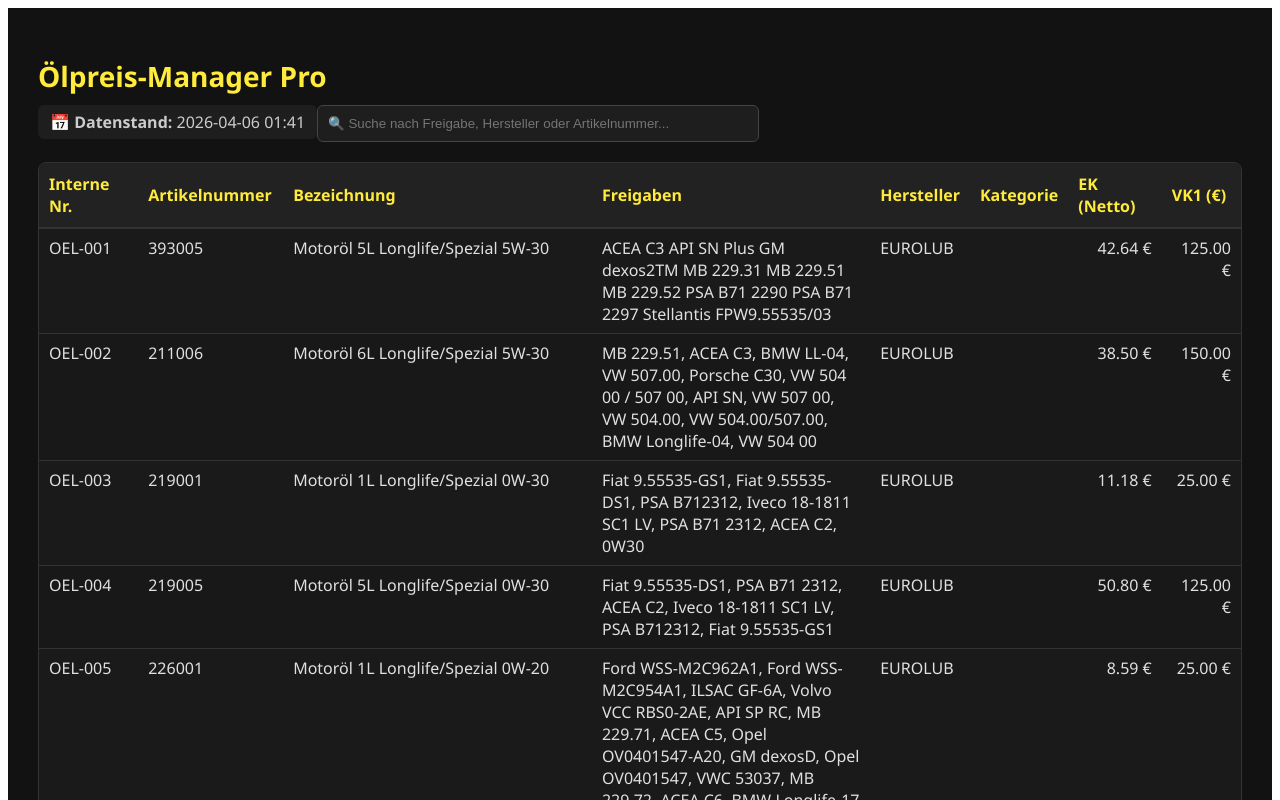
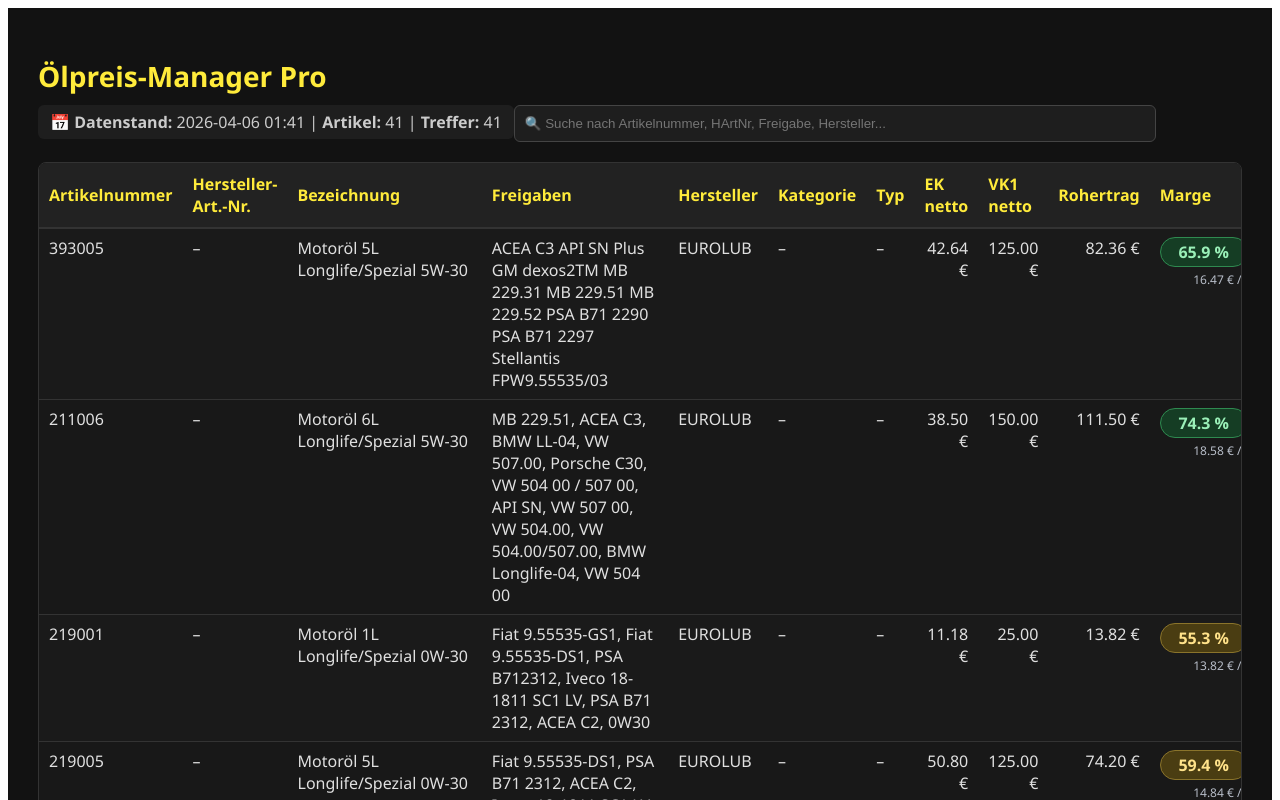
Before and after one commit to McLovin84de/Oelpreis-Manager-Pro, a React (Vite) app: page / in a window 1280 px wide. Shown: the top 800 px of the page. Built offline with nearby package versions, Linux system fonts and the light colour scheme.

Commit message:
Fix margin-per-liter display and prefer exported per-liter fields

```diff
--- a/src/App.jsx
+++ b/src/App.jsx
@@ -6,57 +6,111 @@
   const [search, setSearch] = useState("");
   const [filtered, setFiltered] = useState([]);
 
-  // Datensätze vereinheitlichen
+  const toNumber = (value) => {
+    if (typeof value === "number") return Number.isFinite(value) ? value : 0;
+    if (value === null || value === undefined || value === "") return 0;
+    const raw = String(value).trim();
+    if (!raw) return 0;
+
+    const normalized = raw
+      .replace(/€/g, "")
+      .replace(/\s/g, "")
+      .replace(/\.(?=\d{3}(?:\D|$))/g, "")
+      .replace(",", ".");
+
+    const parsed = Number(normalized);
+    return Number.isFinite(parsed) ? parsed : 0;
+  };
+
+  const hasValue = (value) => value !== null && value !== undefined && String(value).trim() !== "";
+
+  const formatEuro = (value) => {
+    if (!hasValue(value)) return "–";
+    const n = toNumber(value);
+    return `${n.toFixed(2)} €`;
+  };
+
+  const formatPercent = (value) => {
+    if (!hasValue(value)) return "–";
+    const n = toNumber(value);
+    return `${n.toFixed(1)} %`;
+  };
+
+  const getEk = (oil) => toNumber(oil.nettopreis ?? oil.nettopreislieferant ?? oil.nettopreis_lieferant);
+  const getVk = (oil) => toNumber(oil.vk1);
+
+  const getRohertrag = (oil) => {
+    if (oil.rohertrag !== undefined && oil.rohertrag !== null && oil.rohertrag !== "") return toNumber(oil.rohertrag);
+    return getVk(oil) - getEk(oil);
+  };
+
+  const getMargeProzent = (oil) => {
+    if (oil.marge_prozent !== undefined && oil.marge_prozent !== null && oil.marge_prozent !== "") return toNumber(oil.marge_prozent);
+    const vk = getVk(oil);
+    if (!vk) return 0;
+    return ((vk - getEk(oil)) / vk) * 100;
+  };
+
+  const getMargeStyle = (percent) => {
+    const p = toNumber(percent);
+    if (p < 45) return styles.badgeRed;
+    if (p < 60) return styles.badgeYellow;
+    return styles.badgeGreen;
+  };
+
+  const parseLiters = (oil) => {
+    const direct = toNumber(oil.gebinde_l);
+    if (direct > 0) return direct;
+    const text = String(oil.bezeichnung || "").toLowerCase();
+    const packMatch = text.match(/(\d+(?:[.,]\d+)?)\s*[x×]\s*(\d+(?:[.,]\d+)?)\s*l\b/);
+    if (packMatch) {
+      const packs = toNumber(packMatch[1]);
+      const litersEach = toNumber(packMatch[2]);
+      if (packs > 0 && litersEach > 0) return packs * litersEach;
+    }
+    const singleMatch = text.match(/(\d+(?:[.,]\d+)?)\s*l\b/);
+    if (!singleMatch) return 0;
+    return toNumber(singleMatch[1]);
+  };
+
+  const getMargeProLiter = (oil) => {
+    if (oil.ek_pro_liter !== undefined && oil.preis_pro_liter !== undefined) {
+      return toNumber(oil.preis_pro_liter) - toNumber(oil.ek_pro_liter);
+    }
+    const liters = parseLiters(oil);
+    if (!liters) return null;
+    return getRohertrag(oil) / liters;
+  };
+
+  const formatEuroPerLiter = (value) => {
+    if (value === null || value === undefined) return "–";
+    return `${toNumber(value).toFixed(2)} € /L`;
+  };
+
   const normalizeOil = (oil) => {
-    const freigaben = Array.isArray(oil.freigaben)
-      ? oil.freigaben.join(", ")
-      : oil.freigaben || "";
-
-    const nettopreisRaw =
-      oil.nettopreis ??
-      oil.nettopreislieferant ??
-      oil.nettopreis_lieferant ??
-      null;
-
-    const nettopreis =
-      nettopreisRaw !== null && nettopreisRaw !== undefined && nettopreisRaw !== ""
-        ? Number(String(nettopreisRaw).replace(",", "."))
-        : null;
-
-    const vk1 =
-      oil.vk1 !== null && oil.vk1 !== undefined && oil.vk1 !== ""
-        ? Number(String(oil.vk1).replace(",", "."))
-        : null;
-
+    const freigaben = Array.isArray(oil.freigaben) ? oil.freigaben.join(", ") : oil.freigaben || "";
     return {
       ...oil,
+      artikelnummer: oil.artikelnummer || oil.interne_nummer || "",
+      interne_nummer: oil.interne_nummer || oil.artikelnummer || "",
+      hersteller_artikelnummer: oil.hersteller_artikelnummer || "",
+      hersteller: oil.hersteller || "",
+      bezeichnung: oil.bezeichnung || "",
       freigaben,
-      nettopreis,
-      vk1,
+      kategorie: oil.kategorie || "",
+      fluid_typ: oil.fluid_typ || "",
     };
   };
 
-  // JSON laden
   useEffect(() => {
     fetch("/data/localdb.json")
       .then((res) => {
-        if (!res.ok) {
-          throw new Error(`HTTP-Fehler: ${res.status}`);
-        }
+        if (!res.ok) throw new Error(`HTTP-Fehler: ${res.status}`);
         return res.json();
       })
       .then((json) => {
-        console.log("✅ JSON geladen:", json);
-
-        const daten = Array.isArray(json?.daten)
-          ? json.daten.map(normalizeOil)
-          : [];
-
-        setData({
-          stand_datum: json?.stand_datum || "Unbekannt",
-          daten,
-        });
-
+        const daten = Array.isArray(json?.daten) ? json.daten.map(normalizeOil) : [];
+        setData({ stand_datum: json?.stand_datum || "Unbekannt", daten });
         setFiltered(daten);
       })
       .catch((err) => {
@@ -66,51 +120,55 @@
       });
   }, []);
 
-  // Fuzzy Suche
   useEffect(() => {
     if (!data?.daten?.length) return;
 
     const fuse = new Fuse(data.daten, {
-      keys: ["freigaben", "bezeichnung", "hersteller", "artikelnummer"],
+      keys: [
+        "freigaben",
+        "bezeichnung",
+        "hersteller",
+        "artikelnummer",
+        "hersteller_artikelnummer",
+        "kategorie",
+        "fluid_typ",
+      ],
       threshold: 0.3,
     });
 
-    if (!search.trim()) {
-      setFiltered(data.daten);
-    } else {
-      setFiltered(fuse.search(search).map((r) => r.item));
-    }
+    if (!search.trim()) setFiltered(data.daten);
+    else setFiltered(fuse.search(search).map((r) => r.item));
   }, [search, data]);
 
-  // Hervorhebung
+  const escapeHtml = (value) =>
+    String(value)
+      .replaceAll("&", "&amp;")
+      .replaceAll("<", "&lt;")
+      .replaceAll(">", "&gt;")
+      .replaceAll('"', "&quot;")
+      .replaceAll("'", "&#39;");
+
   const highlight = (text) => {
-    const safeText = Array.isArray(text) ? text.join(", ") : String(text || "");
-    if (!safeText) return "";
+    const rawText = Array.isArray(text) ? text.join(", ") : String(text || "");
+    if (!rawText) return "";
+    const safeText = escapeHtml(rawText);
     if (!search) return safeText;
-
-    const escapedSearch = search.replace(/[.*+?^${}()|[\]\\]/g, "\\$&");
+    const escapedSearch = escapeHtml(search).replace(/[.*+?^${}()|[\]\\]/g, "\\$&");
     const regex = new RegExp(`(${escapedSearch})`, "gi");
-
-    return safeText.replace(
-      regex,
-      (m) =>
-        `<span style="background-color: #ffeb3b; color: black; font-weight: 600;">${m}</span>`
-    );
+    return safeText.replace(regex, (m) => `<span style="background-color: #ffeb3b; color: black; font-weight: 600;">${m}</span>`);
   };
-
-  const standDatum = data?.stand_datum || "Unbekannt";
 
   return (
     <div style={styles.page}>
       <h1 style={styles.title}>Ölpreis-Manager Pro</h1>
 
       <div style={styles.infoBox}>
-        📅 <strong>Datenstand:</strong> {standDatum}
+        📅 <strong>Datenstand:</strong> {data?.stand_datum || "Unbekannt"} | <strong>Artikel:</strong> {data?.daten?.length || 0} | <strong>Treffer:</strong> {filtered.length}
       </div>
 
       <input
         type="text"
-        placeholder="🔍 Suche nach Freigabe, Hersteller oder Artikelnummer..."
+        placeholder="🔍 Suche nach Artikelnummer, HArtNr, Freigabe, Hersteller..."
         value={search}
         onChange={(e) => setSearch(e.target.value)}
         style={styles.search}
@@ -121,51 +179,41 @@
           <table style={styles.table}>
             <thead>
               <tr>
-                <th style={styles.th}>Interne Nr.</th>
                 <th style={styles.th}>Artikelnummer</th>
+                <th style={styles.th}>Hersteller-Art.-Nr.</th>
                 <th style={styles.th}>Bezeichnung</th>
                 <th style={styles.th}>Freigaben</th>
                 <th style={styles.th}>Hersteller</th>
                 <th style={styles.th}>Kategorie</th>
-                <th style={styles.th}>EK (Netto)</th>
-                <th style={styles.th}>VK1 (€)</th>
+                <th style={styles.th}>Typ</th>
+                <th style={styles.th}>EK netto</th>
+                <th style={styles.th}>VK1 netto</th>
+                <th style={styles.th}>Rohertrag</th>
+                <th style={styles.th}>Marge</th>
               </tr>
             </thead>
             <tbody>
-              {filtered.map((oil, i) => (
-                <tr
-                  key={i}
-                  style={i % 2 ? styles.trAlt : styles.tr}
-                  className="row"
-                >
-                  <td style={styles.td}>{oil.interne_nummer}</td>
-                  <td style={styles.td}>{oil.artikelnummer}</td>
-                  <td
-                    style={styles.td}
-                    dangerouslySetInnerHTML={{
-                      __html: highlight(oil.bezeichnung),
-                    }}
-                  />
-                  <td
-                    style={{ ...styles.td, maxWidth: 300, whiteSpace: "normal" }}
-                    dangerouslySetInnerHTML={{
-                      __html: highlight(oil.freigaben),
-                    }}
-                  />
-                  <td style={styles.td}>{oil.hersteller}</td>
-                  <td style={styles.td}>{oil.kategorie}</td>
-                  <td style={{ ...styles.td, textAlign: "right" }}>
-                    {typeof oil.nettopreis === "number" && !Number.isNaN(oil.nettopreis)
-                      ? `${oil.nettopreis.toFixed(2)} €`
-                      : "–"}
-                  </td>
-                  <td style={{ ...styles.td, textAlign: "right" }}>
-                    {typeof oil.vk1 === "number" && !Number.isNaN(oil.vk1)
-                      ? `${oil.vk1.toFixed(2)} €`
-                      : "–"}
-                  </td>
-                </tr>
-              ))}
+              {filtered.map((oil, i) => {
+                const marge = getMargeProzent(oil);
+                return (
+                  <tr key={i} style={i % 2 ? styles.trAlt : styles.tr} className="row">
+                    <td style={styles.td}>{oil.artikelnummer || oil.interne_nummer || "–"}</td>
+                    <td style={styles.td}>{oil.hersteller_artikelnummer || "–"}</td>
+                    <td style={styles.td} dangerouslySetInnerHTML={{ __html: highlight(oil.bezeichnung || "") }} />
+                    <td style={{ ...styles.td, maxWidth: 320, whiteSpace: "normal" }} dangerouslySetInnerHTML={{ __html: highlight(oil.freigaben || "") }} />
+                    <td style={styles.td}>{oil.hersteller || "–"}</td>
+                    <td style={styles.td}>{oil.kategorie || "–"}</td>
+                    <td style={styles.td}>{oil.fluid_typ || "–"}</td>
+                    <td style={{ ...styles.td, textAlign: "right" }}>{formatEuro(getEk(oil))}</td>
+                    <td style={{ ...styles.td, textAlign: "right" }}>{formatEuro(getVk(oil))}</td>
+                    <td style={{ ...styles.td, textAlign: "right" }}>{formatEuro(getRohertrag(oil))}</td>
+                    <td style={{ ...styles.td, textAlign: "right" }}>
+                      <span style={{ ...styles.badge, ...getMargeStyle(marge) }}>{formatPercent(marge)}</span>
+                      <div style={styles.subValue}>{formatEuroPerLiter(getMargeProLiter(oil))}</div>
+                    </td>
+                  </tr>
+                );
+              })}
             </tbody>
           </table>
         </div>
@@ -177,72 +225,22 @@
 }
 
 const styles = {
-  page: {
-    backgroundColor: "#121212",
-    color: "#e0e0e0",
-    fontFamily: "Segoe UI, Roboto, sans-serif",
-    padding: "30px",
-    minHeight: "100vh",
-  },
-  title: {
-    fontSize: "28px",
-    fontWeight: "bold",
-    color: "#ffeb3b",
-    marginBottom: "10px",
-  },
-  infoBox: {
-    backgroundColor: "#1e1e1e",
-    display: "inline-block",
-    padding: "6px 12px",
-    borderRadius: "6px",
-    marginBottom: "15px",
-    color: "#ccc",
-  },
-  search: {
-    padding: "10px",
-    borderRadius: "6px",
-    width: "100%",
-    maxWidth: "420px",
-    border: "1px solid #444",
-    backgroundColor: "#1e1e1e",
-    color: "#e0e0e0",
-    marginBottom: "20px",
-  },
-  tableContainer: {
-    overflowX: "auto",
-    borderRadius: "8px",
-    border: "1px solid #333",
-    backgroundColor: "#1c1c1c",
-  },
-  table: {
-    width: "100%",
-    borderCollapse: "collapse",
-  },
-  th: {
-    textAlign: "left",
-    backgroundColor: "#222",
-    color: "#ffeb3b",
-    padding: "10px",
-    borderBottom: "2px solid #333",
-    position: "sticky",
-    top: 0,
-  },
-  td: {
-    padding: "8px 10px",
-    borderBottom: "1px solid #333",
-    verticalAlign: "top",
-  },
-  tr: {
-    backgroundColor: "#1a1a1a",
-  },
-  trAlt: {
-    backgroundColor: "#181818",
-  },
-  noData: {
-    marginTop: "20px",
-    fontStyle: "italic",
-    color: "#aaa",
-  },
+  page: { backgroundColor: "#121212", color: "#e0e0e0", fontFamily: "Segoe UI, Roboto, sans-serif", padding: "30px", minHeight: "100vh" },
+  title: { fontSize: "28px", fontWeight: "bold", color: "#ffeb3b", marginBottom: "10px" },
+  infoBox: { backgroundColor: "#1e1e1e", display: "inline-block", padding: "6px 12px", borderRadius: "6px", marginBottom: "15px", color: "#ccc" },
+  search: { padding: "10px", borderRadius: "6px", width: "100%", maxWidth: "620px", border: "1px solid #444", backgroundColor: "#1e1e1e", color: "#e0e0e0", marginBottom: "20px" },
+  tableContainer: { overflowX: "auto", borderRadius: "8px", border: "1px solid #333", backgroundColor: "#1c1c1c" },
+  table: { width: "100%", borderCollapse: "collapse" },
+  th: { textAlign: "left", backgroundColor: "#222", color: "#ffeb3b", padding: "10px", borderBottom: "2px solid #333", position: "sticky", top: 0 },
+  td: { padding: "8px 10px", borderBottom: "1px solid #333", verticalAlign: "top" },
+  tr: { backgroundColor: "#1a1a1a" },
+  trAlt: { backgroundColor: "#181818" },
+  noData: { marginTop: "20px", fontStyle: "italic", color: "#aaa" },
+  badge: { display: "inline-block", minWidth: "70px", padding: "3px 8px", borderRadius: "999px", fontWeight: 700, textAlign: "center" },
+  badgeRed: { backgroundColor: "#4a1515", color: "#ffb3b3", border: "1px solid #8a2b2b" },
+  badgeYellow: { backgroundColor: "#4a3d12", color: "#ffe28a", border: "1px solid #8a742b" },
+  badgeGreen: { backgroundColor: "#153d24", color: "#9af0b8", border: "1px solid #2f8a50" },
+  subValue: { fontSize: "12px", color: "#b8bec9", marginTop: "4px" },
 };
 
 export default App;
```
Also changed, not shown: 1 other file (tests, documents, lock files or other folders).
